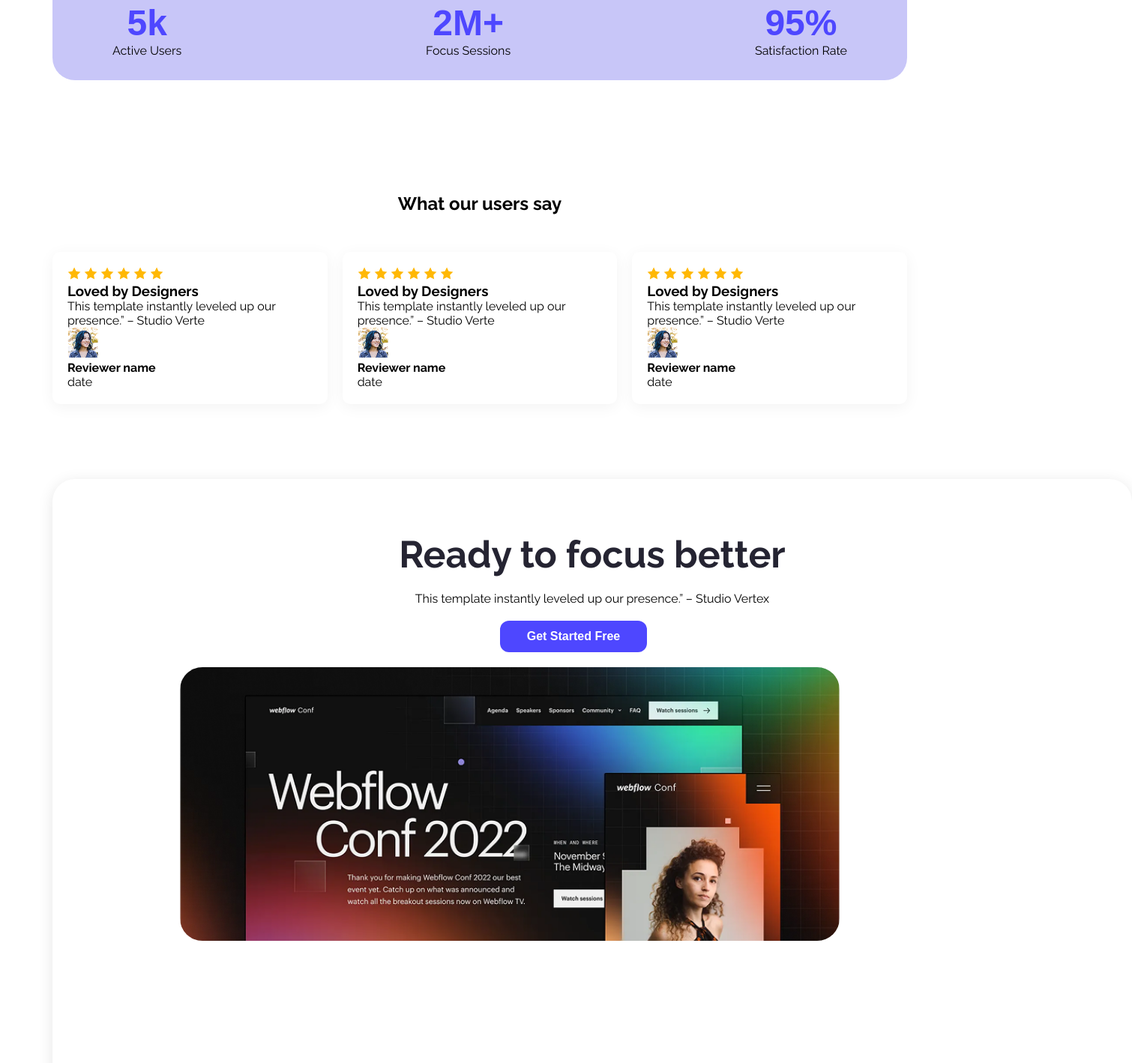
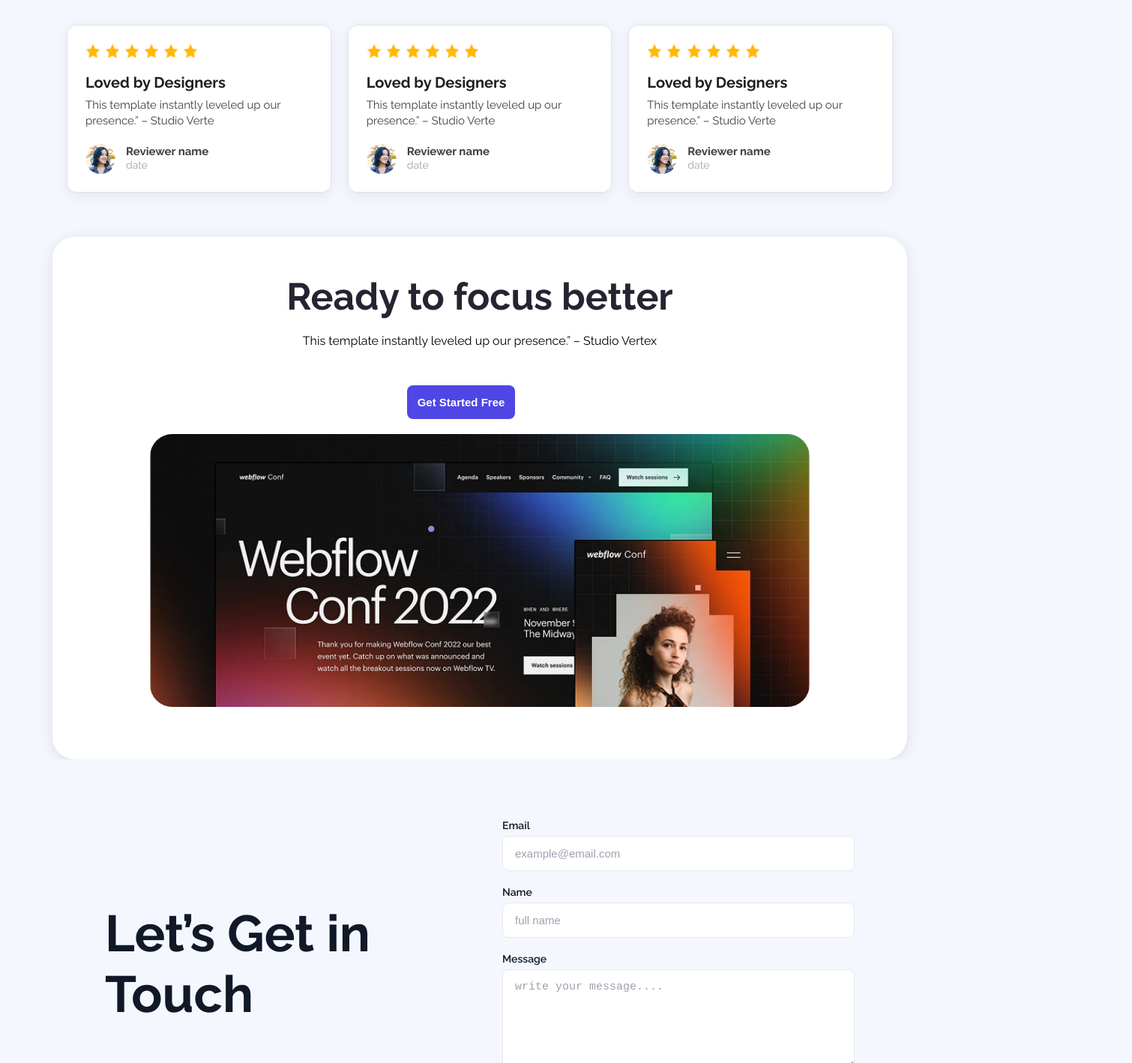
Before and after one commit to Mst-Sumi-Akter/Assignment1, a plain HTML site: page index.html in a window 1280 px wide. Shown: the part 1382-2800 px from the top of the page at 75% size, 1510 px wide, since content can reach past the window. Drawn offline with Linux system fonts and the light colour scheme.

Commit message:
aded all section

```diff
--- a/index.html
+++ b/index.html
@@ -1,27 +1,37 @@
 <!DOCTYPE html>
 <html lang="en">
   <head>
-    <meta charset="UTF-8">
-    <meta name="viewport" content="width=device-width, initial-scale=1.0">
+    <meta charset="UTF-8" />
+    <meta name="viewport" content="width=device-width, initial-scale=1.0" />
     <title>Assignment1</title>
-    <link rel="preconnect" href="https://fonts.googleapis.com">
-    <link rel="preconnect" href="https://fonts.gstatic.com" crossorigin>
-    <link href="https://fonts.googleapis.com/css2?family=Raleway:ital,wght@0,100..900;1,100..900&display=swap" rel="stylesheet">
-    <link rel="stylesheet" href="./styles/assignment.css">
+    <link rel="preconnect" href="https://fonts.googleapis.com" />
+    <link rel="preconnect" href="https://fonts.gstatic.com" crossorigin />
+    <link
+      href="https://fonts.googleapis.com/css2?family=Raleway:ital,wght@0,100..900;1,100..900&display=swap"
+      rel="stylesheet"
+    />
+    <link rel="stylesheet" href="./styles/assignment.css" />
   </head>
   <body class="raleway-normal">
     <header class="header">
       <nav>
         <h3 class="nav-logo">LOGO</h3>
         <ul>
-                <li><a href=""><button class="btn-primary">Sign Up</button></a></li>
+          <li>
+            <a href=""><button class="btn-primary">Sign Up</button></a>
+          </li>
         </ul>
       </nav>
       <div class="banner">
         <div class="banner-comtent">
-            <h1 class="banner-title">Cool Dark UI Template for <br> Webflow Agencies!</h1>
+          <h1 class="banner-title">
+            Cool Dark UI Template for <br />
+            Webflow Agencies!
+          </h1>
           <ul>
-                <li><a href=""><button class="btn-primary">Stay Focused</button></a></li>
+            <li>
+              <a href=""><button class="btn-primary">Stay Focused</button></a>
+            </li>
           </ul>
         </div>
       </div>
@@ -31,146 +41,181 @@
       <section class="Action">
         <div class="action-content">
           <h1 class="action-title">See It in Action</h1>
-                <p class="action-discription">Explore the live preview and imagine your <br> brand in this bold new look.</p>
-                <ul>
-                <li><a href=""><button class="btn-primary " >Launch Live Preview</button></a></li>
-                </ul>
+          <p class="action-discription">
+            Explore the live preview and imagine your <br />
+            brand in this bold new look.
+          </p>
+          <button class="btn-primary action-btn">Launch Live Preview</button>
         </div>
         <div class="rectangle-shape"></div>
-
       </section>
       <section class="productives-section">
+        <div class="product-content">
           <h1 class="title">Joined Thousands of Productive Users</h1>
           <div class="productives">
             <div class="fast">
               <div class="fast-box">
-                    <h1 style="font-family: Arial;">5k</h1>
+                <h1 style="font-family: Arial">5k</h1>
                 <p>Active Users</p>
               </div>
             </div>
             <div class="fast">
               <div class="fast-box">
-                    <h1 style="font-family: Arial;">2M+</h1>
+                <h1 style="font-family: Arial">2M+</h1>
                 <p>Focus Sessions</p>
               </div>
             </div>
             <div class="fast">
               <div class="fast-box">
-                    <h1 style="font-family: Arial;">95%</h1>
+                <h1 style="font-family: Arial">95%</h1>
                 <p>Satisfaction Rate</p>
               </div>
             </div>
-
+          </div>
         </div>
       </section>
+      <!-- review section  -->
       <section class="users">
         <h1 class="user-title">What our users say</h1>
         <div class="cards">
           <div class="card1">
             <div>
-                    <img src="Assets/icon-star.png" alt="">
-                    <img src="Assets/icon-star.png" alt="">
-                    <img src="Assets/icon-star.png" alt="">
-                    <img src="Assets/icon-star.png" alt="">
-                    <img src="Assets/icon-star.png" alt="">
-                    <img src="Assets/icon-star.png" alt="">
-
+              <img src="Assets/icon-star.png" alt="" />
+              <img src="Assets/icon-star.png" alt="" />
+              <img src="Assets/icon-star.png" alt="" />
+              <img src="Assets/icon-star.png" alt="" />
+              <img src="Assets/icon-star.png" alt="" />
+              <img src="Assets/icon-star.png" alt="" />
             </div>
+            <div>
               <h3>Loved by Designers</h3>
-                <p>This template instantly leveled up our <br> presence.” – Studio Verte</p>
+              <p>
+                This template instantly leveled up our <br />
+                presence.” – Studio Verte
+              </p>
+            </div>
             <div class="review">
-                    <img src="Assets/avatar.png" alt="">
+              <img src="Assets/avatar.png" alt="" />
               <div class="review-info">
                 <b> Reviewer name</b>
                 <p>date</p>
-
               </div>
-
-
             </div>
           </div>
           <div class="card2">
             <div>
-                    <img src="Assets/icon-star.png" alt="">
-                    <img src="Assets/icon-star.png" alt="">
-                    <img src="Assets/icon-star.png" alt="">
-                    <img src="Assets/icon-star.png" alt="">
-                    <img src="Assets/icon-star.png" alt="">
-                    <img src="Assets/icon-star.png" alt="">
-
+              <img src="Assets/icon-star.png" alt="" />
+              <img src="Assets/icon-star.png" alt="" />
+              <img src="Assets/icon-star.png" alt="" />
+              <img src="Assets/icon-star.png" alt="" />
+              <img src="Assets/icon-star.png" alt="" />
+              <img src="Assets/icon-star.png" alt="" />
             </div>
             <h3>Loved by Designers</h3>
-                <p>This template instantly leveled up our <br> presence.” – Studio Verte</p>
+            <p>
+              This template instantly leveled up our <br />
+              presence.” – Studio Verte
+            </p>
             <div class="review">
-                    <img src="Assets/avatar.png" alt="">
+              <img src="Assets/avatar.png" alt="" />
               <div class="review-info">
                 <b> Reviewer name</b>
                 <p>date</p>
-
               </div>
-
-
             </div>
           </div>
           <div class="card3">
             <div>
-                    <img src="Assets/icon-star.png" alt="">
-                    <img src="Assets/icon-star.png" alt="">
-                    <img src="Assets/icon-star.png" alt="">
-                    <img src="Assets/icon-star.png" alt="">
-                    <img src="Assets/icon-star.png" alt="">
-                    <img src="Assets/icon-star.png" alt="">
-
+              <img src="Assets/icon-star.png" alt="" />
+              <img src="Assets/icon-star.png" alt="" />
+              <img src="Assets/icon-star.png" alt="" />
+              <img src="Assets/icon-star.png" alt="" />
+              <img src="Assets/icon-star.png" alt="" />
+              <img src="Assets/icon-star.png" alt="" />
             </div>
             <h3>Loved by Designers</h3>
-                <p>This template instantly leveled up our <br> presence.” – Studio Verte</p>
+            <p>
+              This template instantly leveled up our <br />
+              presence.” – Studio Verte
+            </p>
             <div class="review">
-                    <img src="Assets/avatar.png" alt="">
+              <img src="Assets/avatar.png" alt="" />
               <div class="review-info">
                 <b> Reviewer name</b>
                 <p>date</p>
-
-                    </div>
-
-
               </div>
             </div>
-
           </div>
-
+        </div>
       </section>
+      <!-- focus section  -->
       <section class="focus">
         <div class="focus-text">
           <h1 class="fth">Ready to focus better</h1>
-                <p style="padding: 20px;">This template instantly leveled up our presence.” – Studio Vertex</p>
+          <p style="padding: 20px">
+            This template instantly leveled up our presence.” – Studio Vertex
+          </p>
           <ul>
-                <li><a href=""><button class="btn-primary " >Get Started Free</button></a></li>
+            <li>
+              <a href=""
+                ><button class="btn-primary">Get Started Free</button></a
+              >
+            </li>
           </ul>
-
         </div>
         <div class="rectangle-shape1"></div>
+      </section>
+      <!-- info section  -->
+      <section class="contact-section">
+        <div class="contact-container">
+          <div class="contact-left">
+            <h3 class="contact-title">Let’s Get in <br />Touch</h3>
+          </div>
+          <div class="contact-right">
+            <form class="contact-form" action="">
+              <label class="contact-label" for="contact-email">Email</label>
+              <input
+                class="contact-input"
+                type="email"
+                id="contact-email"
+                placeholder="example@email.com"
+              />
 
+              <label class="contact-label" for="contact-name">Name</label>
+              <input
+                class="contact-input"
+                type="text"
+                id="contact-name"
+                placeholder="full name"
+              />
 
-        </section>
-        <section class="info">
-             <div class="section-column">
-            <h3 class="section-title">Let’s Get in <br>Touch</h3>
-        <div class="section-column">
-            <form action="">
-                <input type="email" name="" id="" placeholder="Your Email">
-                <input type="text" name="" id="" placeholder="Your Name">
-                <textarea name="" id="" cols="30" rows="20" placeholder="Message"></textarea>
-                <input class="btn-primary" type="Get in Touch" value="Get in Touch">
+              <label class="contact-label" for="contact-message">Message</label>
+              <textarea
+                class="contact-textarea"
+                id="contact-message"
+                rows="6"
+                placeholder="write your message...."
+              ></textarea>
+
+              <button type="submit" class="contact-btn">Get in Touch</button>
             </form>
           </div>
-
+        </div>
       </section>
-
     </main>
 
-    <footer class="footer">
-       <h1 class="nav-logo">LOGO</h1>
-       <p>Ready to elevate your online presence? Contact us today to discuss <br> your project and discover how we can bring your vision to life.</p>
+  <footer class="footer-section">
+  <h1 class="footer-logo">LOGO</h1>
+  <p class="footer-text">
+    Ready to elevate your online presence? Contact us today to discuss<br />
+    your project and discover how we can bring your vision to life.
+  </p>
+  <ul class="footer-nav">
+    <li><a href="#">Home</a></li>
+    <li><a href="#">About</a></li>
+    <li><a href="#">How it Works</a></li>
+    <li><a href="#">Services</a></li>
+  </ul>
 </footer>
 
   </body>
--- a/styles/assignment.css
+++ b/styles/assignment.css
@@ -1,4 +1,4 @@
-*{
+* {
   margin: 0;
   padding: 0;
 }
@@ -7,25 +7,25 @@
   font-optical-sizing: auto;
   font-style: normal;
 }
-.header{
+.header {
   max-height: 698px;
-    background-image:url(../Assets/Hero-bg.png) ;
+  background-image: url(../Assets/Hero-bg.png);
   background-position: center;
   background-repeat: no-repeat;
   background-size: cover;
 }
 /* Nav style */
-nav{
+nav {
   display: flex;
   align-items: center;
   justify-content: space-between;
-    padding:51.5px 150px ;
-
+  padding: 50px 100px;
+  /* border: 2px solid #4e47ff; */
 }
-.nav-logo{
-    color: #4E47FF;
-    font-size:34px ;
-    font-weight:900px;
+.nav-logo {
+  color: #4e47ff;
+  font-size: 34px;
+  font-weight: 900px;
 }
 div ul li {
   list-style: none;
@@ -36,106 +36,116 @@ div ul li {
   list-style: none;
   margin-right: 50px;
 }
-.btn-primary{
-    background-color: #4E47FF;
+.btn-primary {
+  background-color: #4e47ff;
   font-weight: bold;
   font-size: 16px;
-    color: #FFFFFF;
+  color: #ffffff;
   border: none;
   padding: 12px 36px;
   border-radius: 12px;
   text-align: center;
-
 }
 .btn-primary:hover {
   background-color: #372fff;
   cursor: pointer;
 }
-.banner-title{
+
+/* banner  */
+.banner-title {
   font-size: 65px;
   text-align: center;
   font-weight: bold;
-    padding:37px ;
-
+  /* padding:37px ; */
+  padding-bottom: 20px;
+  /* border: 2px solid #4E47FF; */
 }
-.banner{
-    padding: 200px 267.5px 152px;
-
-
+.banner {
+  /* padding: 200px 267.5px 152px; */
+  padding: 120px;
 }
-main{
+main {
   max-width: 1140px;
   margin: 0 auto;
-    text-align: ;
+  /* text-align: ; */
 }
-.rectangle-shape{
+.rectangle-shape {
   width: 300px;
   height: 300px;
-      background-image: url('../Assets/wc-big.png');
+  background-image: url("../Assets/wc-big.png");
   background-size: cover;
   background-position: center;
   border-radius: 30px;
 }
+/* action section  */
 .Action {
-    width: 1140px;
-    height: 328px;
+  /* border: 2px solid #4e47ff; */
+  /* width: 1140px; */
+  margin: 0 auto;
+  /* padding:51.5px 150px ; */
+  /* height: 328px; */
   display: flex;
   justify-content: space-between;
   align-items: center;
-    padding: 60px 150px;
-    background-color: #ffffff;
+  /* padding: 60px 150px; */
+  padding: 50px 20px;
+  /* background-color: #ffffff; */
   gap: 40px;
-
 }
-.action-title{
+.action-title {
   font-size: 42px;
   font-weight: bold;
   color: #252432;
 }
-.action-discription{
+.action-discription {
   font-weight: regular;
   font-size: 24px;
   color: #252432;
 }
-.action-content{
-    align-items:left;
-
+.action-btn {
+  text-align: left;
 }
-.rectangle-shape1{
+.action-content {
+  align-items: left;
+  /* border: 2px solid red; */
+}
+.rectangle-shape1 {
   width: 880px;
   height: 364.77px;
-      background-image: url('../Assets/wc-big.png');
+  background-image: url("../Assets/wc-big.png");
   background-size: cover;
   background-position: center;
   border-radius: 30px;
   margin: 20px;
-
 }
-.focus{
+.focus {
   height: 696.77px;
   width: 1140px;
-    background-color: #FFFFFF;
+  background-color: #ffffff;
   box-shadow: #252432;
   align-items: center;
 }
-.focus-text{
+.focus-text {
   text-align: center;
 }
-.fth{
+.fth {
   font-size: 50px;
   font-weight: bold;
   color: #252432;
 }
-.info{
+.info {
   padding: 130px 230px;
   display: flex;
   gap: 100px;
   background-color: #f8f7f7;
 }
-section {
-  margin-bottom: 100px;
-}
-.info input[type="text"],  .info input[type="email"], .info textarea{
+/* section {
+  margin-bottom: 0px;
+} */
+
+.info input[type="text"],
+.info input[type="email"],
+.info textarea {
   height: 64px;
   border-radius: 5px;
   background-color: white;
@@ -145,13 +155,17 @@ section {
   margin-bottom: 24px;
   border: none;
 }
-.productives-section{
-    background-color: #c8c6f8;
+.productives-section {
+  background-color: #e4e6ff;
   padding: 30px 80px;
   border-radius: 30px;
-    max-width: 1200px;
 }
-.title{
+.product-content {
+  max-width: 900px;
+  margin: 0 auto;
+  /* border: 2px solid #4e47ff; */
+}
+.title {
   text-align: center;
   font-size: bold;
   font-weight: 38px;
@@ -160,51 +174,313 @@ section {
   display: flex;
   justify-content: space-between;
   text-align: center;
-  margin-top: 80px;
+  /* gap: 150px; */
+  margin-top: 40px;
 }
 .fast-box h1 {
-  font-size: 48px;
-  color: #4E47FF;
+  font-size: 60px;
+  color: #4e47ff;
 }
+
+/* review section  */
+
+body {
+  background-color: #f5f7fe;
+  font-family: 'Inter', sans-serif;
+  margin: 0;
+  padding: 0;
+}
+
+.users {
+  padding: 60px 20px;
+  text-align: center;
+}
+
+.user-title {
+  font-size: 32px;
+  font-weight: 700;
+  color: #1f1f1f;
+  margin-bottom: 40px;
+}
+
 .cards {
   display: flex;
-  justify-content: space-between;
-  gap: 20px;
+  justify-content: center;
+  gap: 24px;
 }
-.card1, .card2, .card3 {
+
+.card1,
+.card2,
+.card3 {
   background-color: white;
-  padding: 20px;
-  border-radius: 10px;
-  width: 30%;
-  box-shadow: 0 4px 20px rgba(0,0,0,0.05);
+  border-radius: 12px;
+  box-shadow: 0 0 0 1px rgba(0, 0, 0, 0.05), 0 4px 20px rgba(0, 0, 0, 0.08);
+  padding: 24px;
+  width: 320px;
+  text-align: left;
 }
+
+.card1 img,
+.card2 img,
+.card3 img {
+  display: inline-block;
+  width: 20px;
+  height: 20px;
+  margin-right: 2px;
+}
+
+.card1 h3,
+.card2 h3,
+.card3 h3 {
+  margin: 16px 0 8px;
+  font-size: 20px;
+  font-weight: 700;
+  color: #1f1f1f;
+}
+
+.card1 p,
+.card2 p,
+.card3 p {
+  font-size: 15px;
+  color: #3f3f3f;
+  margin: 0 0 20px;
+  line-height: 1.4;
+}
+
+.review {
+  display: flex;
+  align-items: center;
+  gap: 12px;
+}
+
+.review img {
+  width: 40px;
+  height: 40px;
+  border-radius: 9999px;
+}
+
+.review-info b {
+  display: block;
+  font-size: 15px;
+  color: #3f3f3f;
+}
+
+.review-info p {
+  font-size: 14px;
+  color: #9ca3af;
+  margin: 0;
+}
+
+
+/* focus section  */
 .focus {
+  display: flex;
+  flex-direction: column;
+  align-items: center;
+  justify-content: center;
   text-align: center;
-  padding: 71px 150px;
+  /* padding: 71px 150px; */
   background-color: #fff;
   border-radius: 30px;
-  box-shadow: 0 4px 20px rgba(0,0,0,0.1);
+  box-shadow: 0 4px 20px rgba(0, 0, 0, 0.1);
 }
-.info {
+
+/* contact section  */
+.contact-section {
+  background-color: #f5f7fe;
+  padding: 60px 40px;
+}
+
+.contact-container {
   display: flex;
   justify-content: space-between;
-  background-color: #f8f7f7;
-  padding: 80px 100px;
+  align-items: flex-center;
+  max-width: 1000px;
+  margin: 0 auto;
 }
-.section-title{
-    font-size: bold;
-    font-weight: 97px;
+
+.contact-left {
+  flex: 1;
 }
-.footer {
-  background-color: #fff;
-  padding: 40px 0;
+
+.contact-title {
+  display: flex;
+  align-items: center;
+  /* border: 2px solid #4f46e5; */
+  height: 100%;
+  font-size: 68px;
+  font-weight: 700;
+  line-height: 1.2;
+  color: #111827;
+  margin: 0;
+}
+
+.contact-right {
+  flex: 1;
+  padding-left: 60px;
+}
+
+.contact-form {
+  display: flex;
+  flex-direction: column;
+}
+
+.contact-label {
+  font-size: 14px;
+  font-weight: 600;
+  color: #111827;
+  margin-bottom: 6px;
+  margin-top: 20px;
+}
+
+.contact-input,
+.contact-textarea {
+  padding: 14px 16px;
+  font-size: 15px;
+  border-radius: 8px;
+  border: 1px solid #e5e7eb;
+  background-color: white;
+  outline: none;
+}
+
+.contact-input::placeholder,
+.contact-textarea::placeholder {
+  color: #9ca3af;
+}
+
+.contact-btn {
+  margin-top: 30px;
+  background-color: #4f46e5;
+  color: white;
+  padding: 14px;
+  border: none;
+  border-radius: 8px;
+  font-size: 15px;
+  font-weight: 600;
+  cursor: pointer;
+}
+
+.contact-btn:hover {
+  background-color: #4338ca;
+}
+
+
+/* Info Section */
+.info {
+  background-color: #f5f7fe;
+  padding: 60px 40px;
+}
+
+.info-container {
+  display: flex;
+  justify-content: space-between;
+  align-items: flex-start;
+  max-width: 1000px;
+  margin: 0 auto;
+}
+
+.info-left {
+  flex: 1;
+}
+
+.info-title {
+  font-size: 48px;
+  font-weight: 700;
+  line-height: 1.2;
+  color: #111827;
+  margin: 0;
+}
+
+.info-right {
+  flex: 1;
+  padding-left: 60px;
+}
+
+form {
+  display: flex;
+  flex-direction: column;
+}
+
+label {
+  font-size: 14px;
+  font-weight: 600;
+  color: #111827;
+  margin-bottom: 6px;
+  margin-top: 20px;
+}
+
+input,
+textarea {
+  padding: 14px 16px;
+  font-size: 15px;
+  border-radius: 8px;
+  border: 1px solid #e5e7eb;
+  background-color: white;
+  outline: none;
+}
+
+input::placeholder,
+textarea::placeholder {
+  color: #9ca3af;
+}
+
+/* Submit Button */
+.btn-primary {
+  margin-top: 30px;
+  background-color: #4f46e5;
+  color: white;
+  padding: 14px;
+  border: none;
+  border-radius: 8px;
+  font-size: 15px;
+  font-weight: 600;
+  cursor: pointer;
+}
+
+.btn-primary:hover {
+  background-color: #4338ca;
+}
+
+
+/* footer section  */
+.footer-section {
   text-align: center;
-  color: #252432;
-  font-weight: bold;
+  padding: 60px 20px;
+  background-color: #ffffff;
 }
-.user-title{
-  font-size: bold;
-  font-weight: 42px;
-  text-align: center;
-  padding: 50px;
+
+.footer-logo {
+  font-size: 60px;
+  font-weight: 800;
+  color: #4f46e5;
+  margin-bottom: 20px;
+  font-family: 'Raleway', sans-serif;
 }
+
+.footer-text {
+  font-size: 16px;
+  color: #6b7280;
+  line-height: 1.6;
+  max-width: 700px;
+  margin: 0 auto 30px;
+}
+
+.footer-nav {
+  display: flex;
+  justify-content: center;
+  gap: 40px;
+  list-style: none;
+  padding: 0;
+  margin: 0;
+}
+
+.footer-nav a {
+  text-decoration: none;
+  font-size: 15px;
+  color: #6b7280;
+  transition: color 0.3s ease;
+}
+
+.footer-nav a:hover {
+  color: #4f46e5;
+}
```
Lines whose indentation alone changed are shown as unchanged.
